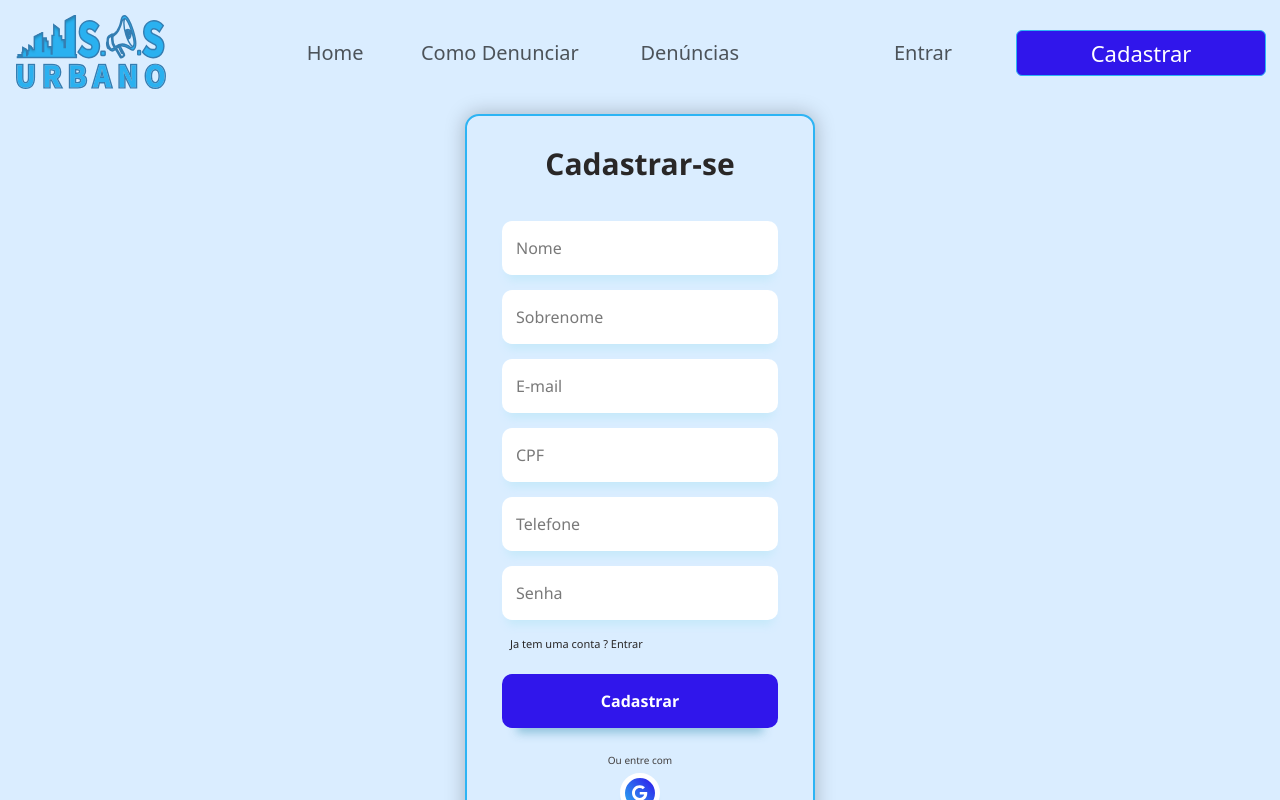
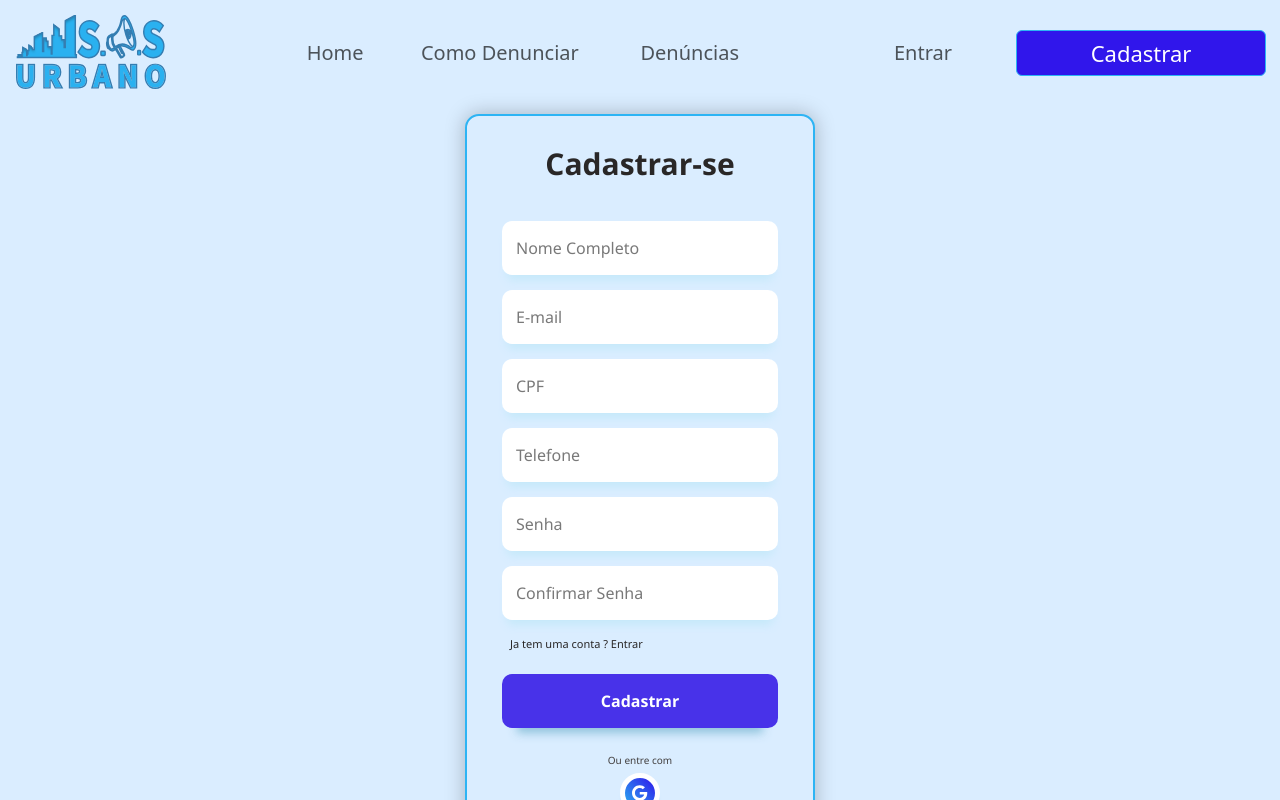
Before and after one commit to RafaelTabolka/fatec_sos_urbano_frontend, an Angular app: page /user-register in a window 1280 px wide. Shown: the top 800 px of the page. Built offline with nearby package versions, Linux system fonts and the light colour scheme.

Commit message:
Lógica prévia dos formulários finalizada. Botão habilita e desabilita.

```diff
--- a/src/app/pages/user/user-login/user-login.component.css
+++ b/src/app/pages/user/user-login/user-login.component.css
@@ -94,6 +94,10 @@ body{
     transform: unset;
   }
 
+  .message-incorrect-email-password {
+    color: red;
+  }
+
   .social-account-container {
     margin-top: 25px;
   }
--- a/src/app/pages/user/user-login/user-login.component.html
+++ b/src/app/pages/user/user-login/user-login.component.html
@@ -22,7 +22,7 @@
 
         <span class="forgot-password"><a routerLink="/user-forget-it-password"  > Esqueceu sua senha ?</a></span>
         <input (click)="onSubmit()" [disabled]="!formLogin.valid" class="login-button" type="submit" value="Entrar">
-
+        <span *ngIf="showMessageError" class="message-incorrect-email-password">E-mail ou senha incorretos!</span>
       </form>
       <div class="social-account-container">
           <span class="title">Ou entre com</span>
--- a/src/app/pages/user/user-login/user-login.component.ts
+++ b/src/app/pages/user/user-login/user-login.component.ts
@@ -1,19 +1,19 @@
 import { Component } from '@angular/core';
 import { Router, RouterLink } from '@angular/router';
-import { FormBuilder, FormControl, FormGroup, ReactiveFormsModule, Validators } from '@angular/forms';
+import { FormBuilder, FormGroup, ReactiveFormsModule, Validators } from '@angular/forms';
 import { NavBarService } from '../../../services/nav-bar.service';
+import { CommonModule } from '@angular/common';
 
 @Component({
   selector: 'app-user-login',
   standalone: true,
-  imports: [RouterLink, ReactiveFormsModule],
+  imports: [RouterLink, ReactiveFormsModule, CommonModule],
   templateUrl: './user-login.component.html',
   styleUrl: './user-login.component.css'
 })
 export class UserLoginComponent {
   formLogin: FormGroup;
-  // haveLogin:boolean = false;
-  // haveNotLogin:boolean = true;
+  showMessageError: boolean = false;
 
   constructor (
     private fb: FormBuilder,
@@ -31,14 +31,18 @@ export class UserLoginComponent {
   }
 
   onSubmit() {
-    if(true
+    if(this.formLogin.value.email == "fatec@fatec.sp.gov.br" &&
+    this.formLogin.value.password == "fatec123"
     ) {
-      // this.haveLogin = !this.haveLogin
-      // this.haveNotLogin = !this.haveNotLogin
+      console.log(this.formLogin.value.email);
+
       this.navBarService.modifyStateLogin();
-      localStorage.setItem('haveLogin', JSON.stringify(this.navBarService.haveLogin))
-      localStorage.setItem('haveNotLogin', JSON.stringify(this.navBarService.haveNotLogin))
-      this.router.navigateByUrl('/home')
+      localStorage.setItem('haveLogin', JSON.stringify(this.navBarService.haveLogin));
+      localStorage.setItem('haveNotLogin', JSON.stringify(this.navBarService.haveNotLogin));
+      this.router.navigateByUrl('/home');
+      this.showMessageError = false;
+    }else {
+      this.showMessageError = true;
     }
   }
 }
--- a/src/app/pages/user/user-register/user-register.component.css
+++ b/src/app/pages/user/user-register/user-register.component.css
@@ -95,6 +95,11 @@ body{
     box-shadow: rgba(133, 189, 215, 0.8784313725) 0px 15px 10px -10px;
   }
 
+  .form .login-button:disabled {
+    background: #4832e9;
+    transform: unset;
+  }
+
   .social-account-container {
     margin-top: 25px;
   }
--- a/src/app/pages/user/user-register/user-register.component.html
+++ b/src/app/pages/user/user-register/user-register.component.html
@@ -1,19 +1,74 @@
 <body>
   <div class="container">
       <div class="heading">Cadastrar-se</div>
-      <form action="" class="form">
-        <input required="" class="input" type="text" name="name" id="nome" placeholder="Nome">
-        <input required="" class="input" type="text" name="sob" id="sobrenome" placeholder="Sobrenome">
-        <input required="" class="input" type="email" name="email" id="email" placeholder="E-mail">
-        <input required="" class="input" type="text" name="cpf" id="cpf" placeholder="CPF">
-        <input required="" class="input" type="number" name="tel" id="telefone" placeholder="Telefone">
-        <input required="" class="input" type="password" name="password" id="password" placeholder="Senha">
+      <form [formGroup]="formRegister" action="" class="form">
+        <input
+        required=""
+        class="input"
+        type="text"
+        name="name"
+        id="nome"
+        placeholder="Nome Completo"
+        formControlName="completeName">
+
+        <input
+        required=""
+        class="input"
+        type="email"
+        name="email"
+        id="email"
+        placeholder="E-mail"
+        formControlName="email">
+
+        <input
+        required=""
+        class="input"
+        type="text"
+        name="cpf"
+        id="cpf"
+        placeholder="CPF"
+        formControlName="cpf">
+
+        <input
+        required=""
+        class="input"
+        type="number"
+        name="tel"
+        id="telefone"
+        placeholder="Telefone"
+        formControlName="phone">
+
+        <input
+        required=""
+        class="input"
+        type="password"
+        name="password"
+        id="password"
+        placeholder="Senha"
+        formControlName="password">
+
+        <input
+        required=""
+        class="input"
+        type="password"
+        name="confirmPassword"
+        id="confirmPassword"
+        placeholder="Confirmar Senha"
+        formControlName="confirmPassword">
+
         <span class="forgot-password"><a routerLink="/user-login"> Ja tem uma conta ? Entrar </a></span>
-        <input (click)="onSubmit()" class="login-button" type="submit" value="Cadastrar">
 
+        <input
+        (click)="onSubmit()"
+        class="login-button"
+        type="submit"
+        value="Cadastrar"
+        [disabled]="!formRegister.valid">
       </form>
+
       <div class="social-account-container">
           <span class="title">Ou entre com</span>
+
           <div class="social-accounts">
             <button class="social-button google">
               <svg class="svg" xmlns="http://www.w3.org/2000/svg" height="1em" viewBox="0 0 488 512">
@@ -21,6 +76,7 @@
               </svg></button>
           </div>
         </div>
+
         <span class="agreement"><a href="#">Contrato de licença do usuário</a></span>
     </div>
 
--- a/src/app/pages/user/user-register/user-register.component.ts
+++ b/src/app/pages/user/user-register/user-register.component.ts
@@ -1,28 +1,36 @@
 import { Component } from '@angular/core';
 import { NavBarService } from '../../../services/nav-bar.service';
 import { Router, RouterLink } from '@angular/router';
+import { FormBuilder, FormGroup, ReactiveFormsModule, Validators } from '@angular/forms';
 
 @Component({
   selector: 'app-user-register',
   standalone: true,
-  imports: [RouterLink],
+  imports: [RouterLink, ReactiveFormsModule],
   templateUrl: './user-register.component.html',
   styleUrl: './user-register.component.css'
 })
 export class UserRegisterComponent {
+  formRegister: FormGroup;
 
   constructor(
     private navBarService: NavBarService,
-    private router: Router
-  ){}
+    private router: Router,
+    private fb: FormBuilder) {
+    this.formRegister = this.fb.group({
+      completeName:['', Validators.required],
+      email:['', [Validators.required, Validators.email]],
+      cpf:['', Validators.required],
+      phone:['', Validators.required],
+      password:['', Validators.required],
+      confirmPassword:['', Validators.required]
+    })
+  }
 
   ngOnInit(): void {}
 
   onSubmit() {
-    if(true
-    ) {
-      // this.haveLogin = !this.haveLogin
-      // this.haveNotLogin = !this.haveNotLogin
+    if(this.formRegister.valid) {
       this.navBarService.modifyStateLogin();
       localStorage.setItem('haveLogin', JSON.stringify(this.navBarService.haveLogin))
       localStorage.setItem('haveNotLogin', JSON.stringify(this.navBarService.haveNotLogin))
```
